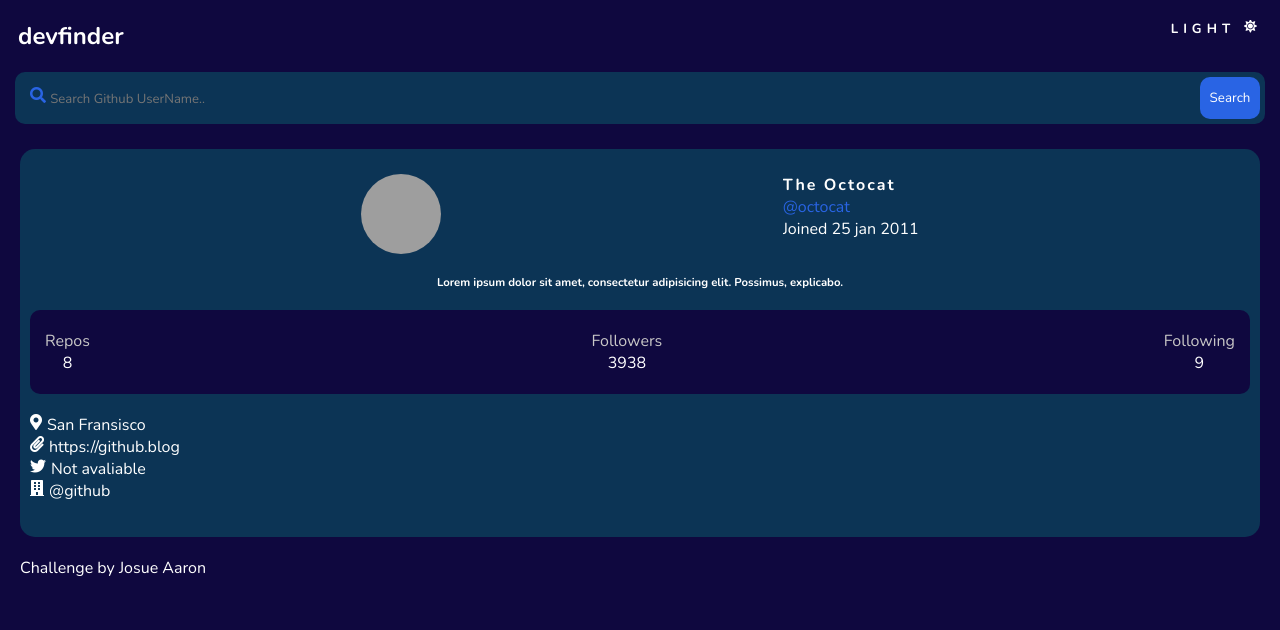
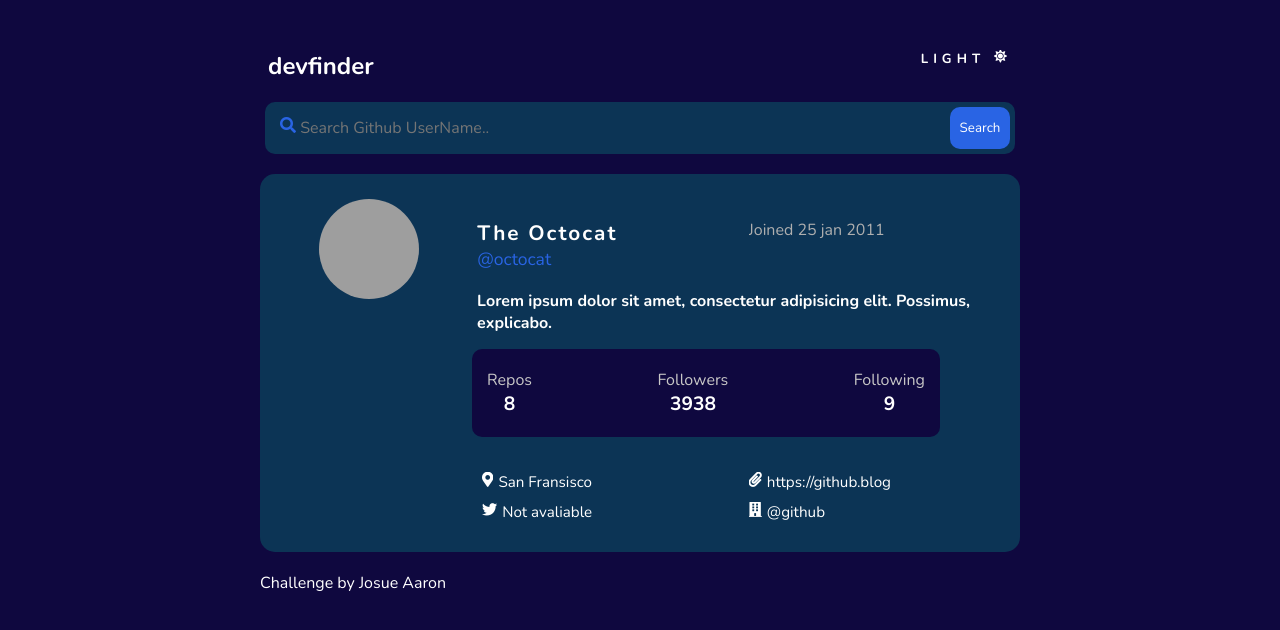
Before and after one commit to JosueMosquera/GithubDevFinder, a plain HTML site: page index.html in a window 1280 px wide. Drawn offline with nearby package versions, Linux system fonts and the light colour scheme; grey boxes are pictures that could not be loaded.

```diff
--- a/index.html
+++ b/index.html
@@ -36,8 +36,11 @@
             <div class="info-user">
                 <h4 class="user-title">The Octocat</h4>
                 <span class="user-nickname">@octocat</span>
+            </div>
+           <div class="joined-container">
                 <p class="joined-date">Joined 25 jan 2011</p>
             </div>
+
         </div>
         <div class="description">
             <p class="bio">Lorem ipsum dolor sit amet, consectetur adipisicing elit. Possimus, explicabo.</p>
--- a/main.css
+++ b/main.css
@@ -119,3 +119,98 @@ margin: 0px 5px;
     text-decoration: none;
     color: white;
 }
+
+@media screen and (min-width:520px) {
+    .contact{
+        display: grid;
+        grid-template-columns: 1fr 1fr;
+        margin: 0px 20px;
+        gap: 10px;
+        font-size: 0.9rem;
+    }
+    .bio{
+        font-size: 1rem;
+    }
+    .input-search{
+        font-size: 1rem;
+    }
+    .stats{
+        margin: 20px 25px;
+    }
+}
+@media screen and (min-width:1180px) {
+   .card-container{
+       margin: 0px 260px;
+       display: grid;
+       grid-template-columns: 0.7fr 1fr 1fr;
+   }
+   .nav-container{
+       margin: 30px 250px 10px 250px;
+   }
+    .contact{
+        display: grid;
+        grid-template-columns: 1fr 1fr;
+        margin: 15px 20px;
+        gap: 10px;
+        font-size: 0.95rem;
+        grid-column: 2/4;
+    }
+    .bio{
+        font-size: 1rem;
+        text-align: start;
+        margin-left: 15px;
+
+    }
+    .input-search{
+        font-size: 1rem;
+    }
+    .stats{
+        margin: 5px 80px 20px 15px;
+        grid-column: 2/4;
+
+    }
+    .info{
+        display: grid;
+        grid-column: 1/4;
+        grid-template-columns: 0.8fr 1fr 1fr;
+    }
+    .img{
+        justify-self: center;
+        align-self: center;
+        grid-column: 1/2;
+       grid-row: 1/4;
+    }
+    .joined-container{
+        margin-top: 20px;
+        grid-column: 3/4;
+    }
+    .user-title{
+        font-size: 1.3rem;
+        margin-top: 20px;
+    }
+    .user-nickname{
+        font-size: 1.1rem;
+    }
+    .joined-date{
+        font-size: 1rem;
+        color: rgb(175, 175, 175);
+    }
+   .description{
+       grid-column: 2/4;
+       margin: -15px 5px 10px 5px;
+   }
+
+   .avatar{
+       width: 100px;
+       height: 100px;
+
+   }
+   footer{
+    margin: 20px 280px 10px 260px;
+   }
+   .stats span{
+       font-size: 1.2rem;
+       font-weight: bold;
+   }
+
+}
```
